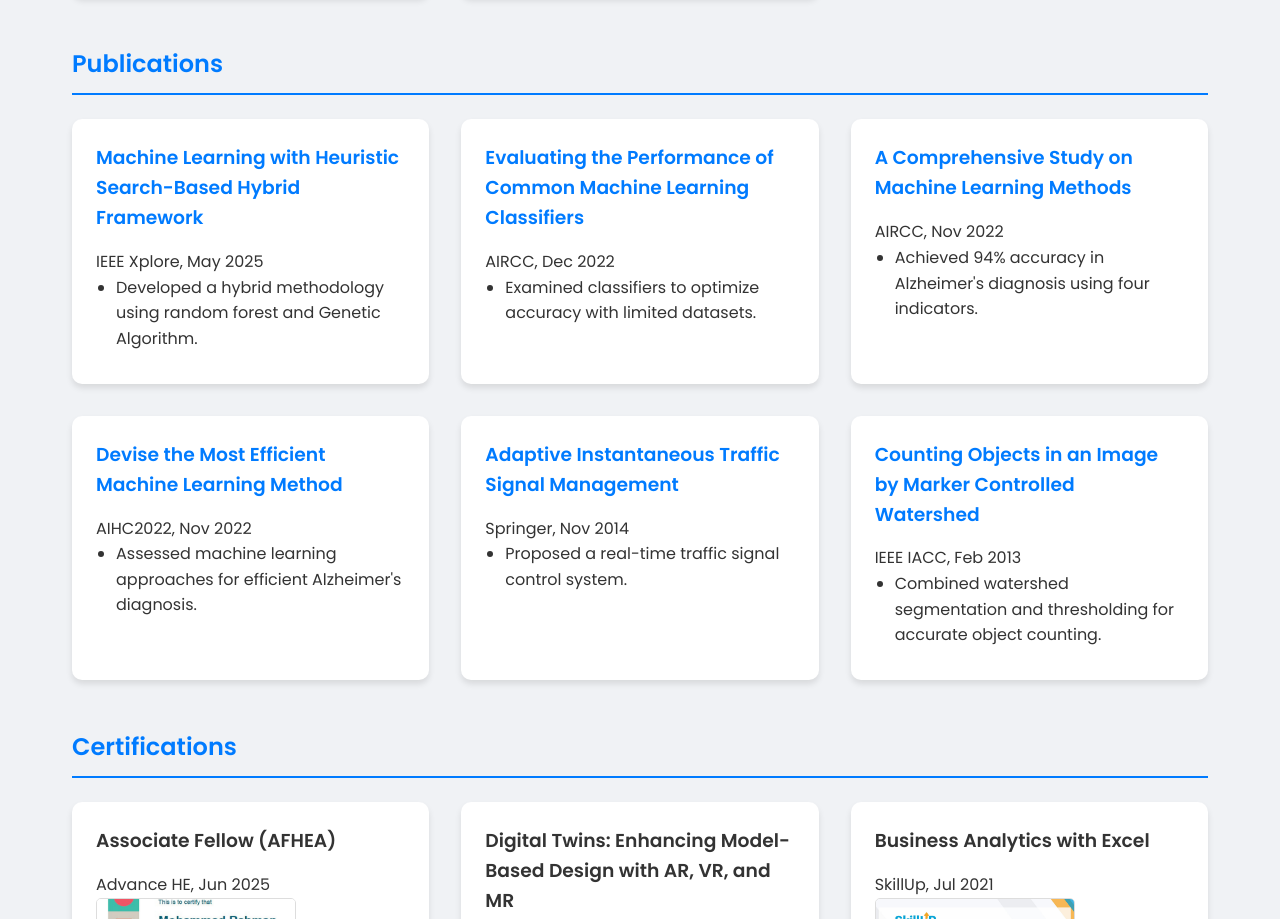
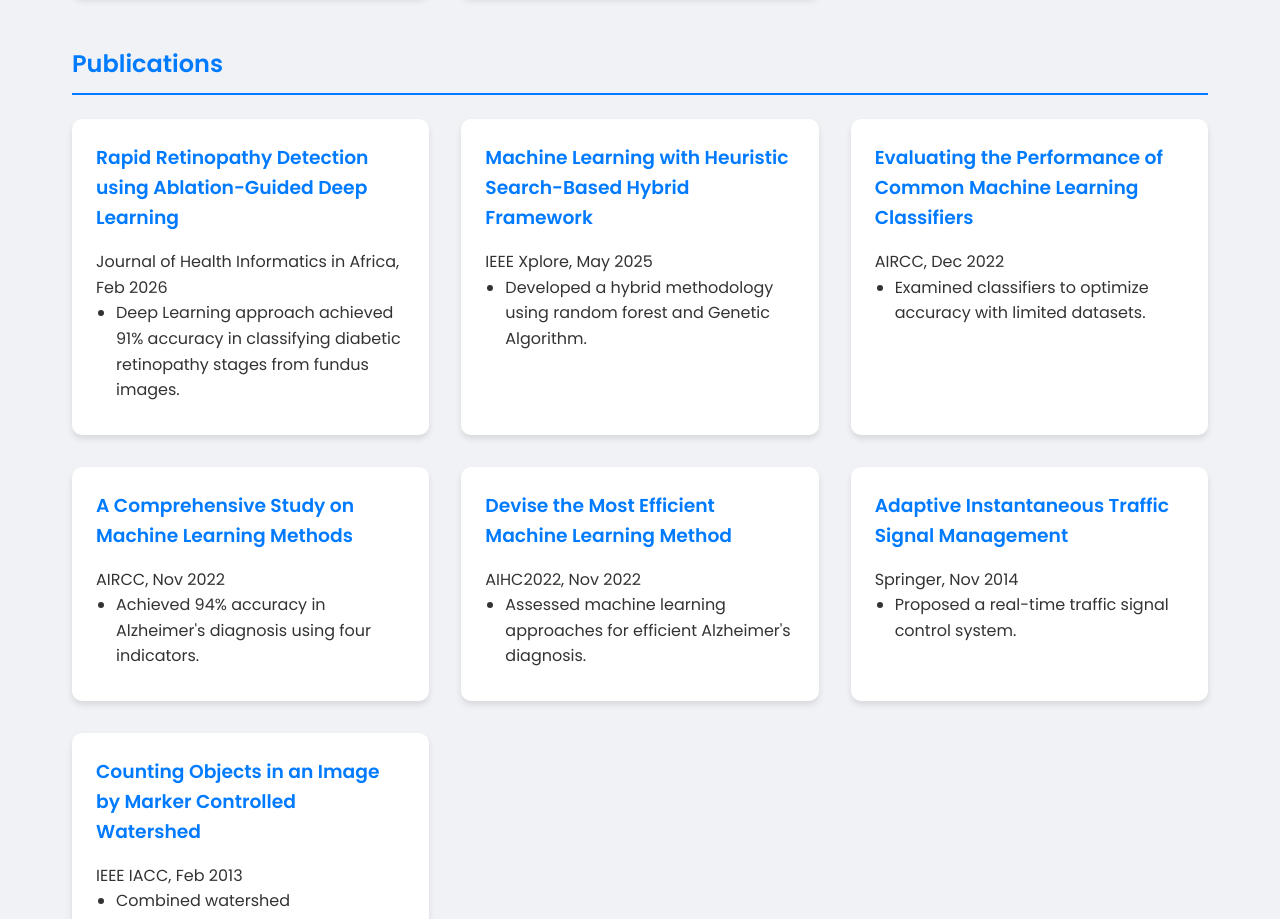
Before and after one commit to MohammadSharifurRahman/Portfolio, a plain HTML site: page index.html in a window 1280 px wide. Shown: the part 5565-6484 px from the top of the page. Drawn offline with Linux system fonts and the light colour scheme.

Commit message:
Add files via upload
Updated new Journal publication

```diff
--- a/index.html
+++ b/index.html
@@ -548,6 +548,13 @@
             <h2>Publications</h2>
             <div class="grid">
                 <div class="card">
+                    <h3><a href="https://jhia-online.org/index.php/jhia/en/article/view/615/" target="_blank">Rapid Retinopathy Detection using Ablation-Guided Deep Learning</a></h3>
+                    <p>Journal of Health Informatics in Africa, Feb 2026</p>
+                    <ul>
+                        <li>Deep Learning approach achieved 91% accuracy in classifying diabetic retinopathy stages from fundus images.</li>
+                    </ul>
+                </div>
+                <div class="card">
                     <h3><a href="https://ieeexplore.ieee.org/abstract/document/11050506/" target="_blank">Machine Learning with Heuristic Search-Based Hybrid Framework</a></h3>
                     <p>IEEE Xplore, May 2025</p>
                     <ul>
```
